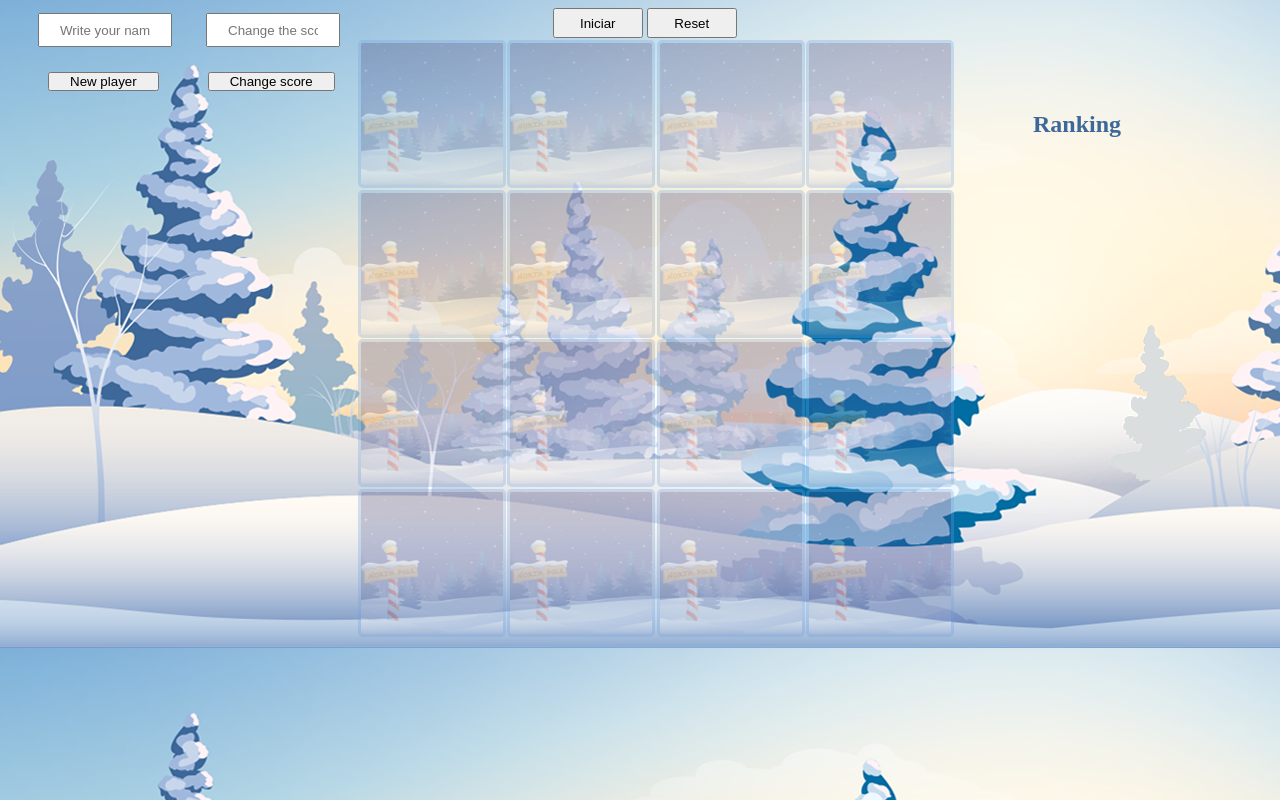
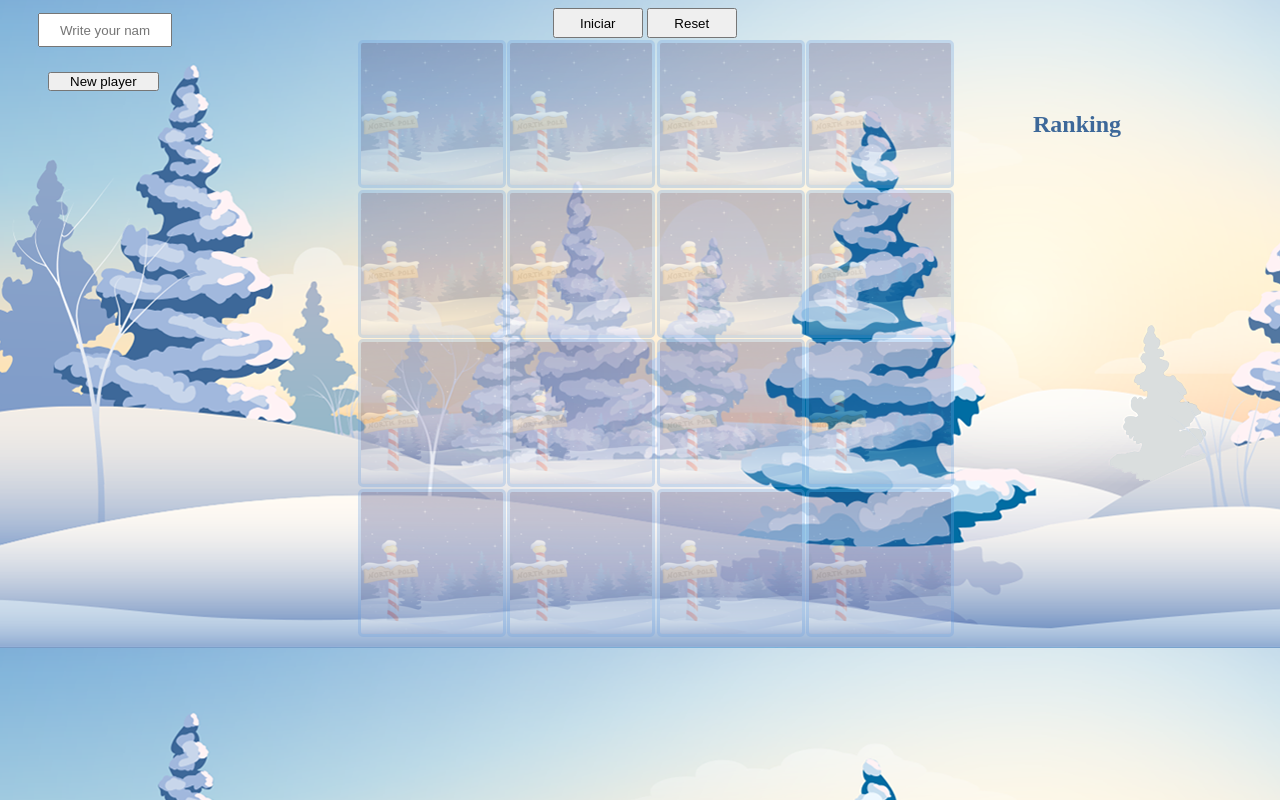
Before and after one commit to Doblepe/juegoDeCartas, a website: page public/index.html in a window 1280 px wide. Drawn offline with Linux system fonts and the light colour scheme; no server answers.

Commit message:
corregido final

```diff
--- a/public/index.html
+++ b/public/index.html
@@ -128,10 +128,10 @@
           <div id="contador"></div>
           <div>
             <input type="text" placeholder="Write your name" id="user" class="player"/>
-            <input type="text" placeholder="Change the score" id="score" class="player" />
+            <!--<input type="text" placeholder="Change the score" id="score" class="player" />-->
             <br>
             <button onclick="addPlayer()"class="player2">New player</button>
-            <button onclick="updateScore()"class="player3">Change score</button>
+            <!--<button onclick="updateScore()"class="player3">Change score</button>-->
         </div>
         <div id="feedback">
 
```
